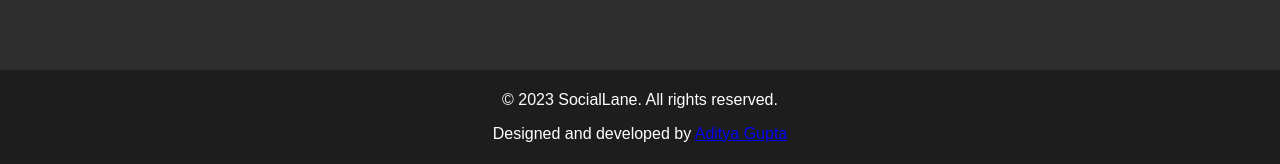
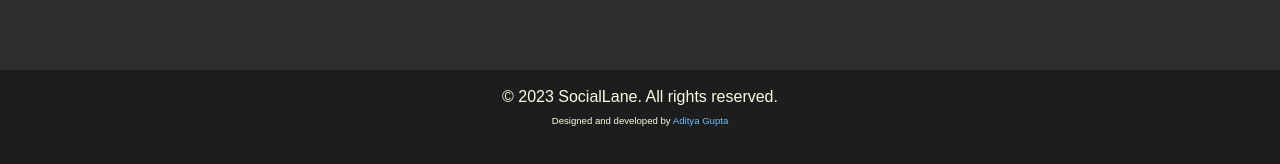
Before and after one commit to Deadlock-exe/SocialLane, a plain HTML site: page index.html in a window 1280 px wide. Shown: the part 5501-5665 px from the top of the page. Drawn offline with nearby package versions, Linux system fonts and the light colour scheme.

Commit message:
Update home.css

```diff
--- a/home.css
+++ b/home.css
@@ -502,14 +502,26 @@ button:hover{
     transition: 0.15s;
     transform: scale(1.08);
 }
-footer {
+footer{
+    height: 75px;
+    color: #FDFCE9;
     text-align: center;
-    padding: 5px 0;
-    background-color: #1d1d1d;
-    bottom: 0;
-    width: 100%;
-    color: white;
-  }
+    display: flex;
+    align-items: center;
+    justify-content: center;
+    font-family: monospace;
+}
+footer p{
+    margin: 0.55rem 0;
+}
+
+.footerLink{
+    font-size: 0.6rem;
+}
+.footerLink a{
+    text-decoration: none;
+    color: #69c1ff;
+}
 @media screen and (max-width: 800px){
     .footerInfo{
         padding: 5rem 5rem;
```
